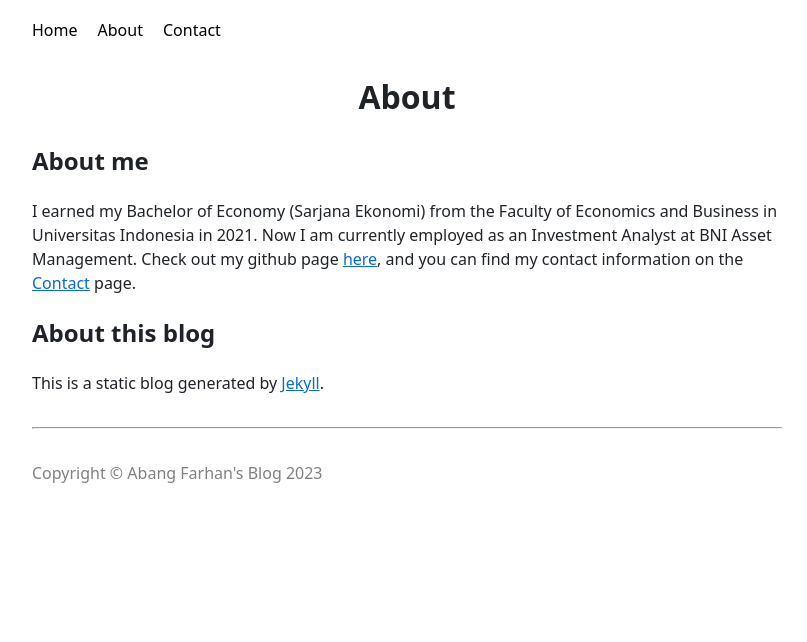
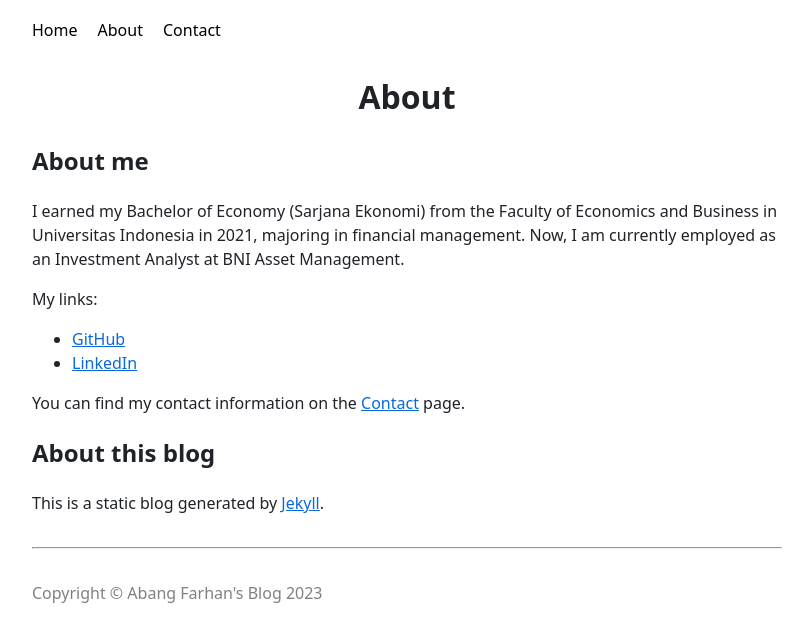
Before and after one commit to abangfarhan/abangfarhan.github.io, a Jekyll site: the page built from about.md, in a window 1280 px wide. Shown: the top 642 px of the page, without its empty margins (233-1040 px from the left). Built offline with Jekyll 4.4.1, drawn with Linux system fonts in a browser that asks for light colours.

Commit message:
update about.md

```diff
--- a/about.md
+++ b/about.md
@@ -6,10 +6,16 @@ title: About
 ## About me
 
 I earned my Bachelor of Economy (Sarjana Ekonomi) from the Faculty of Economics
-and Business in Universitas Indonesia in 2021. Now I am currently employed as an
-Investment Analyst at BNI Asset Management. Check out my github page
-[here](https://github.com/abangfarhan), and you can find my contact information on
-the [Contact](/contact) page.
+and Business in Universitas Indonesia in 2021, majoring in financial
+management. Now, I am currently employed as an Investment Analyst at BNI Asset
+Management.
+
+My links:
+
+- [GitHub](https://github.com/abangfarhan)
+- [LinkedIn](https://www.linkedin.com/in/abang-farhan-54b510261/)
+
+You can find my contact information on the [Contact](/contact) page.
 
 ## About this blog
 
```
